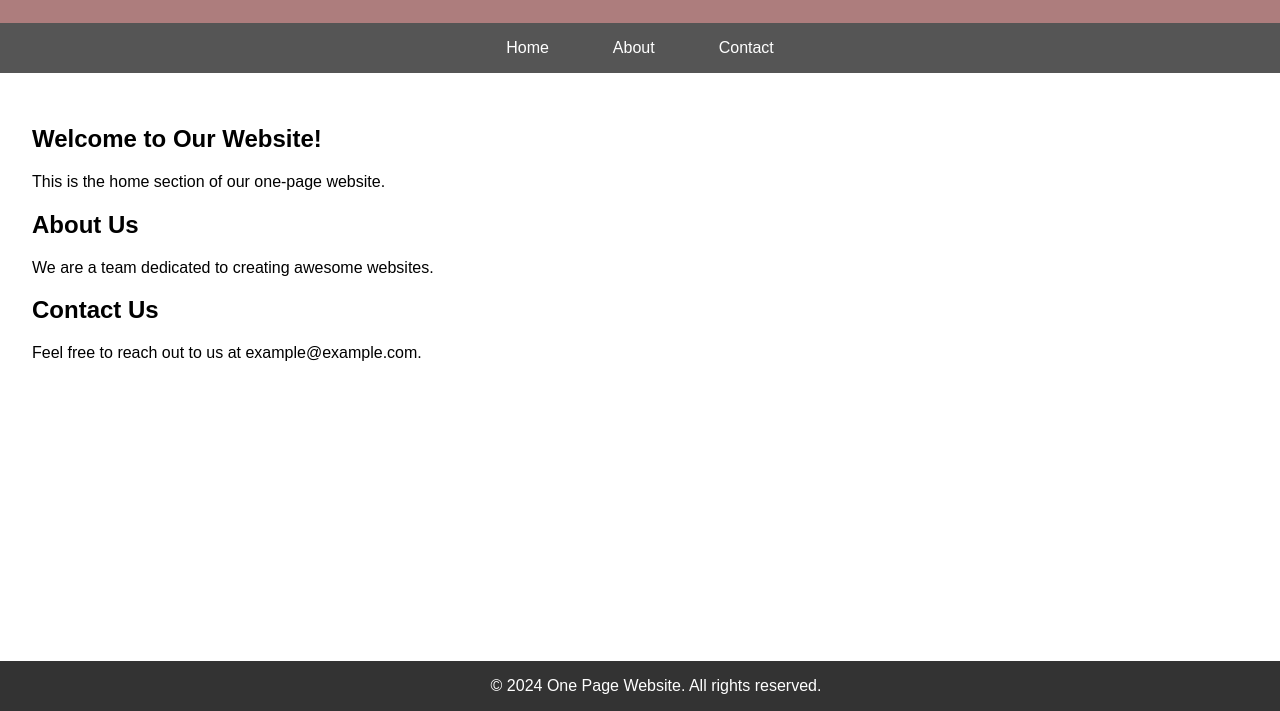
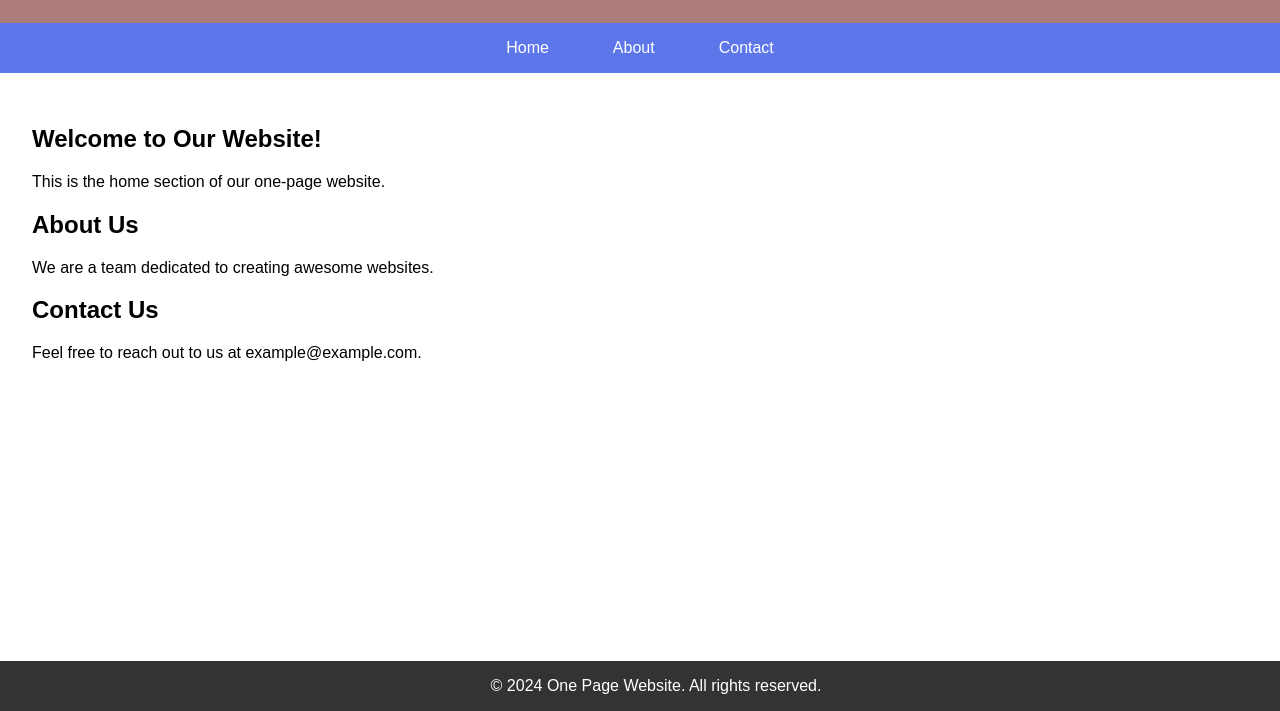
Before and after one commit to sachin9698/devops-project1, a plain HTML site: page html-files/index.html in a window 1280 px wide. Shown: the part 89-800 px from the top of the page. Drawn offline with Linux system fonts and the light colour scheme.

Commit message:
nav color

```diff
--- a/html-files/index.html
+++ b/html-files/index.html
@@ -22,7 +22,7 @@
         nav {
             display: flex;
             justify-content: center;
-            background-color: #555;
+            background-color: #5d77ea;
             padding: 0.5em;
         }
 
```
